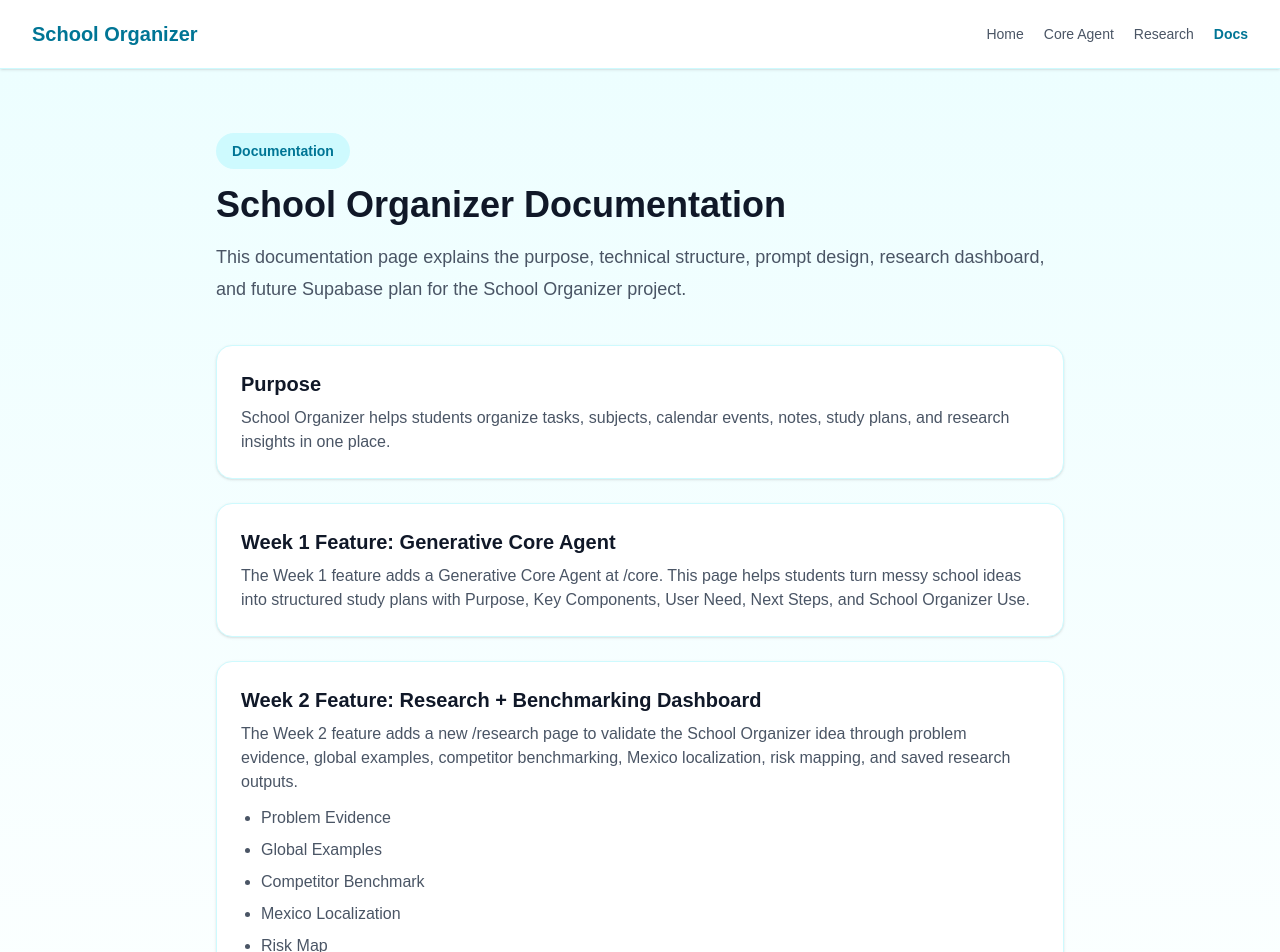
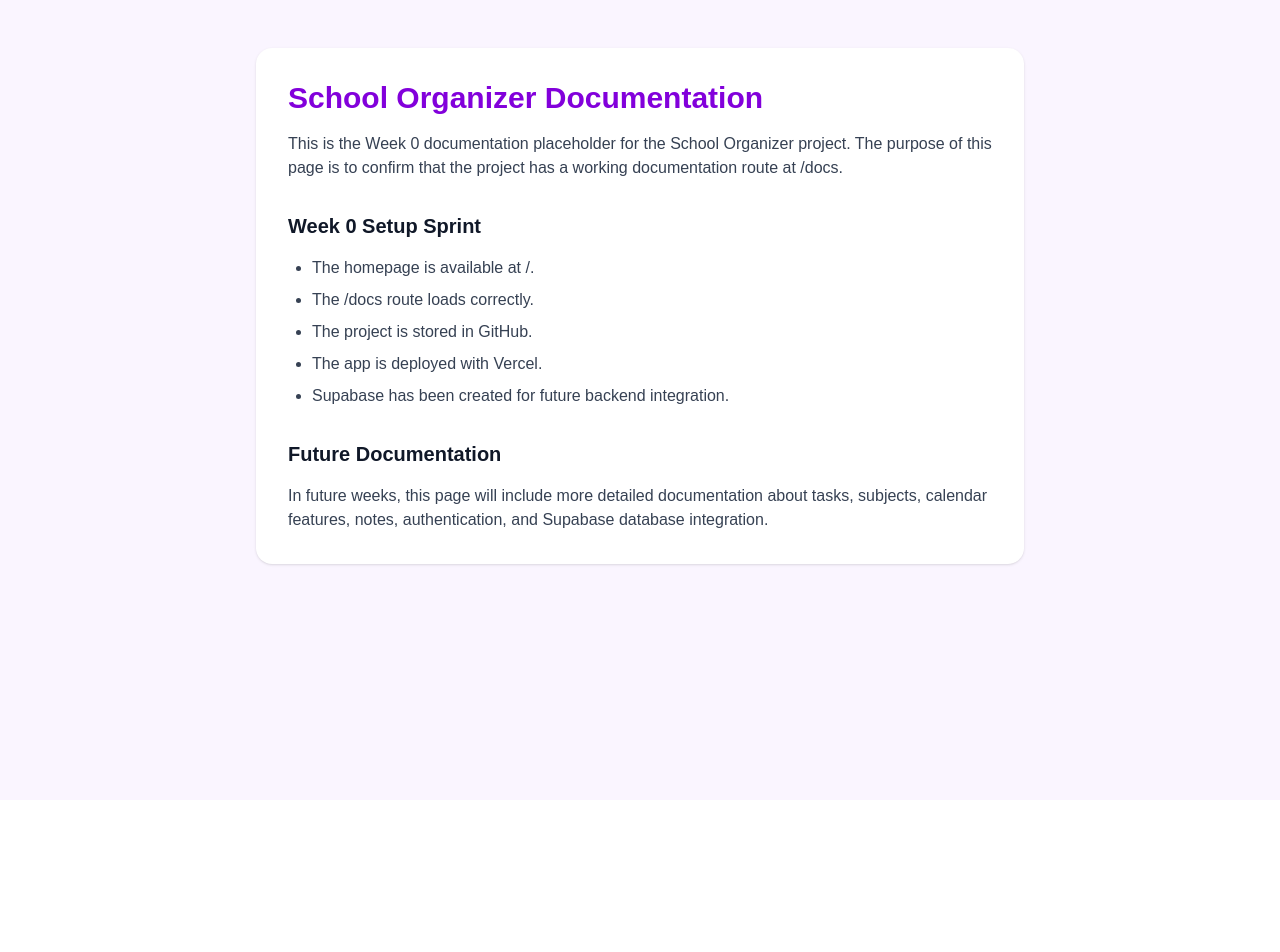
Before and after one commit to brendavegabaeza-wq/Organizador-escolar, a Next.js app: page /docs in a window 1280 px wide. Shown: the top 952 px of the page. After the commit the page ends 800 px from the top, so only its background shows below. Built offline with nearby package versions, Linux system fonts and the light colour scheme.

Commit message:
Update Week 0 docs placeholder

```diff
--- a/app/docs/page.tsx
+++ b/app/docs/page.tsx
@@ -1,160 +1,38 @@
 export default function DocsPage() {
   return (
-    <main className="min-h-screen bg-gradient-to-b from-cyan-50 via-white to-cyan-50 text-gray-900">
-      <nav className="flex items-center justify-between border-b border-cyan-100 bg-white px-8 py-5 shadow-sm">
-        <h1 className="text-xl font-bold text-cyan-700">
-          School Organizer
+    <main className="min-h-screen bg-purple-50 px-6 py-12">
+      <section className="mx-auto max-w-3xl rounded-2xl bg-white p-8 shadow-sm">
+        <h1 className="text-3xl font-bold text-purple-700">
+          School Organizer Documentation
         </h1>
 
-        <div className="flex gap-5 text-sm font-medium text-gray-600">
-          <a href="/">Home</a>
-          <a href="/core">Core Agent</a>
-          <a href="/research">Research</a>
-          <a href="/docs" className="font-bold text-cyan-700">
-            Docs
-          </a>
-        </div>
-      </nav>
-
-      <section className="mx-auto max-w-4xl px-6 py-16">
-        <p className="mb-4 inline-block rounded-full bg-cyan-100 px-4 py-2 text-sm font-semibold text-cyan-700">
-          Documentation
+        <p className="mt-4 text-gray-700">
+          This is the Week 0 documentation placeholder for the School Organizer
+          project. The purpose of this page is to confirm that the project has a
+          working documentation route at /docs.
         </p>
 
-        <h2 className="text-4xl font-bold">
-          School Organizer Documentation
+        <h2 className="mt-8 text-xl font-semibold text-gray-900">
+          Week 0 Setup Sprint
         </h2>
 
-        <p className="mt-4 text-lg leading-8 text-gray-600">
-          This documentation page explains the purpose, technical structure,
-          prompt design, research dashboard, and future Supabase plan for the
-          School Organizer project.
+        <ul className="mt-4 list-disc space-y-2 pl-6 text-gray-700">
+          <li>The homepage is available at /.</li>
+          <li>The /docs route loads correctly.</li>
+          <li>The project is stored in GitHub.</li>
+          <li>The app is deployed with Vercel.</li>
+          <li>Supabase has been created for future backend integration.</li>
+        </ul>
+
+        <h2 className="mt-8 text-xl font-semibold text-gray-900">
+          Future Documentation
+        </h2>
+
+        <p className="mt-4 text-gray-700">
+          In future weeks, this page will include more detailed documentation
+          about tasks, subjects, calendar features, notes, authentication, and
+          Supabase database integration.
         </p>
-
-        <div className="mt-10 grid gap-6">
-          <section className="rounded-2xl border border-cyan-100 bg-white p-6 shadow-sm">
-            <h3 className="text-xl font-bold">Purpose</h3>
-            <p className="mt-2 text-gray-600">
-              School Organizer helps students organize tasks, subjects,
-              calendar events, notes, study plans, and research insights in one
-              place.
-            </p>
-          </section>
-
-          <section className="rounded-2xl border border-cyan-100 bg-white p-6 shadow-sm">
-            <h3 className="text-xl font-bold">Week 1 Feature: Generative Core Agent</h3>
-            <p className="mt-2 text-gray-600">
-              The Week 1 feature adds a Generative Core Agent at /core. This
-              page helps students turn messy school ideas into structured study
-              plans with Purpose, Key Components, User Need, Next Steps, and
-              School Organizer Use.
-            </p>
-          </section>
-
-          <section className="rounded-2xl border border-cyan-100 bg-white p-6 shadow-sm">
-            <h3 className="text-xl font-bold">Week 2 Feature: Research + Benchmarking Dashboard</h3>
-            <p className="mt-2 text-gray-600">
-              The Week 2 feature adds a new /research page to validate the
-              School Organizer idea through problem evidence, global examples,
-              competitor benchmarking, Mexico localization, risk mapping, and
-              saved research outputs.
-            </p>
-
-            <ul className="mt-3 list-disc space-y-2 pl-5 text-gray-600">
-              <li>Problem Evidence</li>
-              <li>Global Examples</li>
-              <li>Competitor Benchmark</li>
-              <li>Mexico Localization</li>
-              <li>Risk Map</li>
-              <li>Saved Research Outputs</li>
-            </ul>
-          </section>
-
-          <section className="rounded-2xl border border-cyan-100 bg-white p-6 shadow-sm">
-            <h3 className="text-xl font-bold">Tech Stack</h3>
-            <ul className="mt-3 list-disc space-y-2 pl-5 text-gray-600">
-              <li>Next.js to build the web application and route structure.</li>
-              <li>Tailwind CSS for layout, colors, spacing, and styling.</li>
-              <li>GitHub to store code and track commits.</li>
-              <li>Vercel to deploy the website online.</li>
-              <li>Supabase for future storage of generated and research outputs.</li>
-            </ul>
-          </section>
-
-          <section className="rounded-2xl border border-cyan-100 bg-white p-6 shadow-sm">
-            <h3 className="text-xl font-bold">Prompt Library: Core Agent</h3>
-
-            <p className="mt-2 text-gray-600">
-              The Core Agent prompt helps transform messy school ideas into
-              structured study plans. It organizes student input into Purpose,
-              Key Components, User Need, Next Steps, and School Organizer Use.
-            </p>
-
-            <div className="mt-4 rounded-xl bg-cyan-50 p-4 text-sm leading-6 text-gray-700">
-              <p className="font-bold text-cyan-800">Prompt:</p>
-              <p className="mt-2">
-                Analyze the student&apos;s academic idea and generate a
-                structured core output with Purpose, Key Components, User Need,
-                Next Steps, and School Organizer Use. Keep the response
-                practical, clear, and useful for a student organizing school
-                work.
-              </p>
-            </div>
-          </section>
-
-          <section className="rounded-2xl border border-cyan-100 bg-white p-6 shadow-sm">
-            <h3 className="text-xl font-bold">Research Prompt Library</h3>
-
-            <p className="mt-2 text-gray-600">
-              The Research + Benchmarking Dashboard uses curated research-style
-              content to compare School Organizer with existing tools and
-              identify opportunities, risks, and localization needs.
-            </p>
-
-            <div className="mt-4 rounded-xl bg-cyan-50 p-4 text-sm leading-6 text-gray-700">
-              <p className="font-bold text-cyan-800">Prompt:</p>
-              <p className="mt-2">
-                Analyze the School Organizer product idea using problem
-                evidence, global examples, competitor benchmarking, Mexico
-                localization, risk mapping, and saved research insights. Focus
-                on practical product validation and student needs.
-              </p>
-            </div>
-          </section>
-
-          <section className="rounded-2xl border border-cyan-100 bg-white p-6 shadow-sm">
-            <h3 className="text-xl font-bold">Future Supabase Table: core_outputs</h3>
-
-            <p className="mt-2 text-gray-600">
-              Future versions can store generated Core Agent outputs in a
-              Supabase table called core_outputs.
-            </p>
-
-            <ul className="mt-3 list-disc space-y-2 pl-5 text-gray-600">
-              <li>input_text</li>
-              <li>output_type</li>
-              <li>generated_output</li>
-              <li>created_at</li>
-            </ul>
-          </section>
-
-          <section className="rounded-2xl border border-cyan-100 bg-white p-6 shadow-sm">
-            <h3 className="text-xl font-bold">Future Supabase Table: research_outputs</h3>
-
-            <p className="mt-2 text-gray-600">
-              Future versions can store saved research findings in a Supabase
-              table called research_outputs.
-            </p>
-
-            <ul className="mt-3 list-disc space-y-2 pl-5 text-gray-600">
-              <li>research_title</li>
-              <li>research_category</li>
-              <li>research_summary</li>
-              <li>source_notes</li>
-              <li>created_at</li>
-            </ul>
-          </section>
-        </div>
       </section>
     </main>
   );
```
